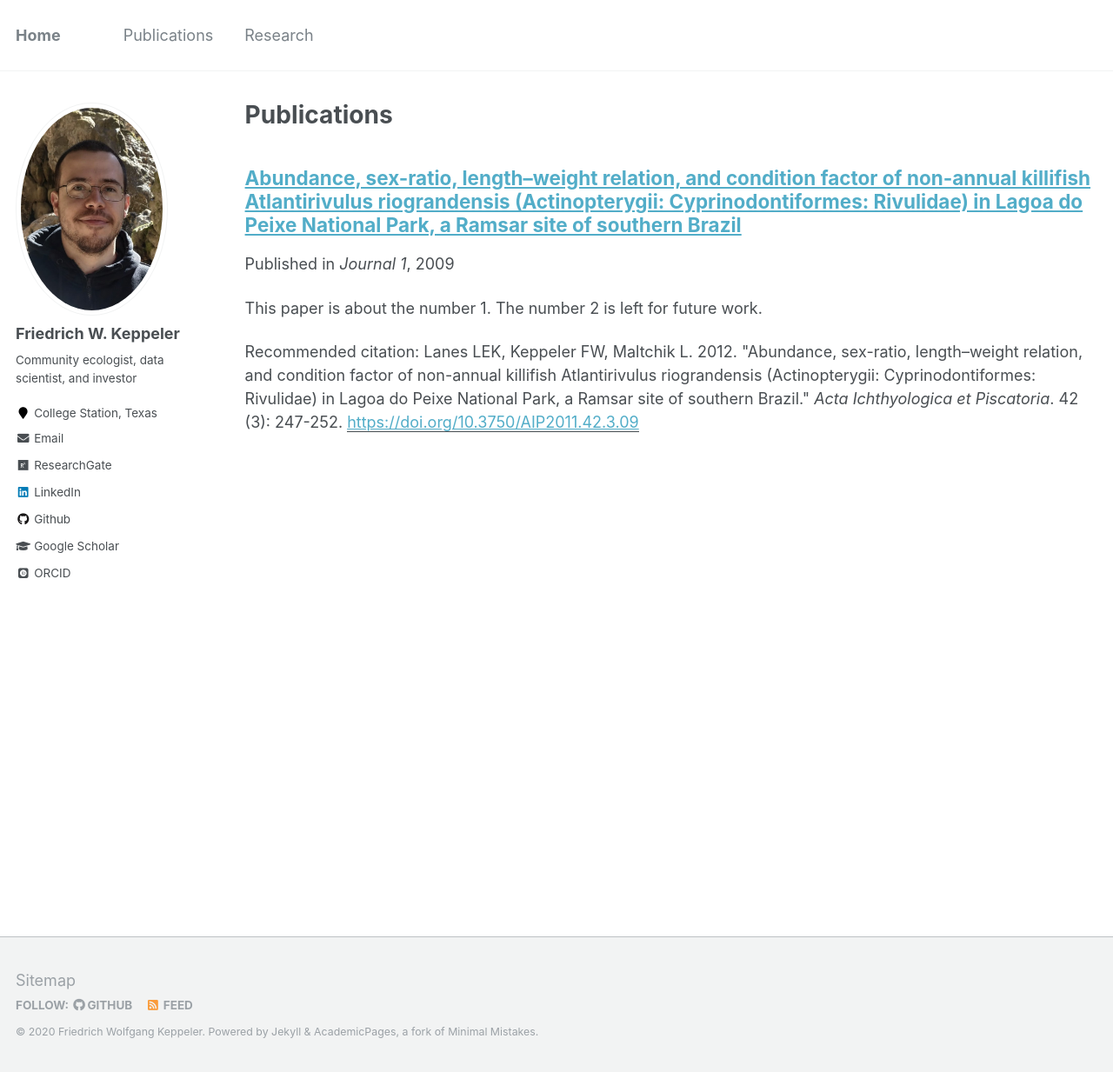
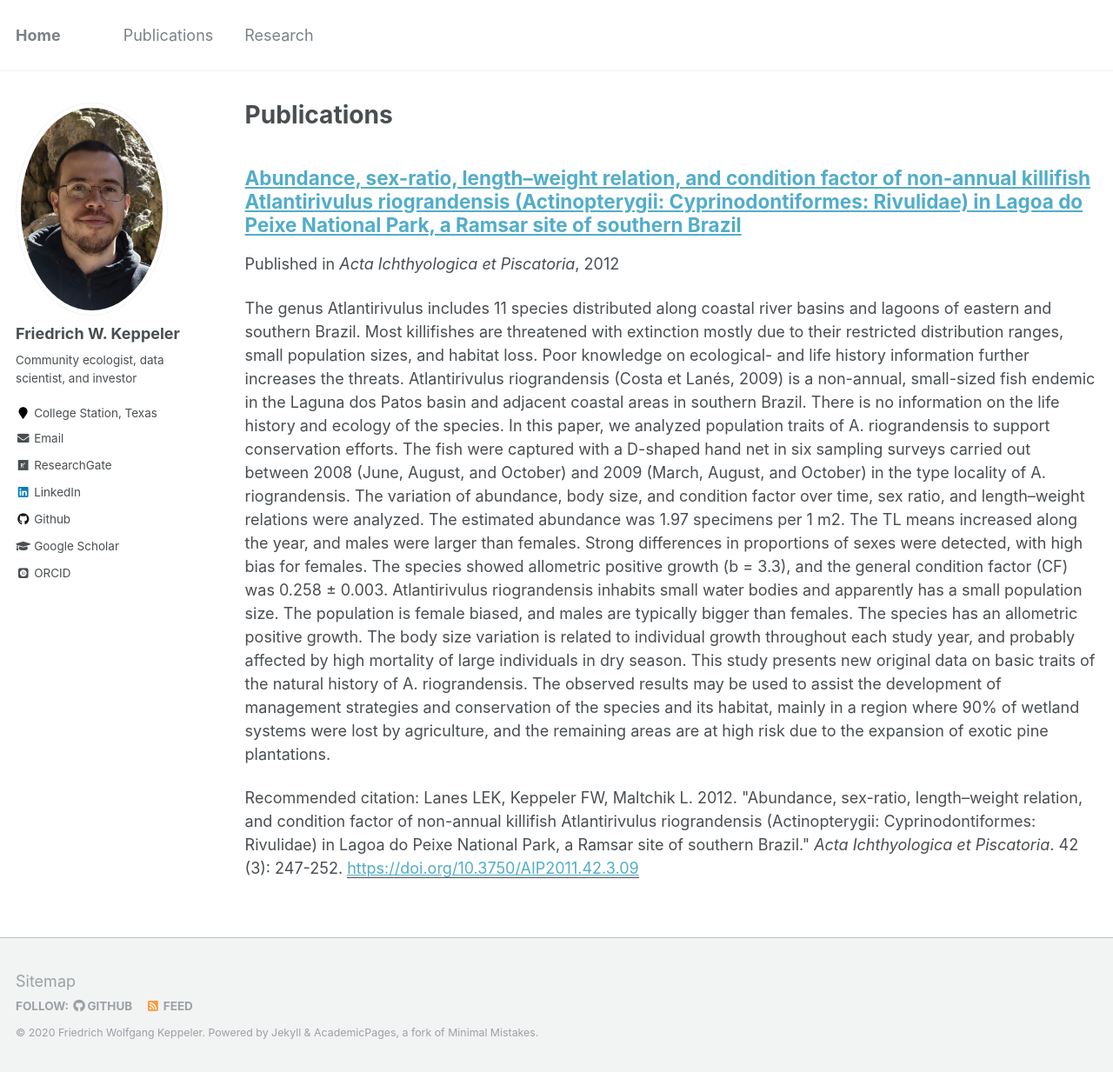
Before and after one commit to fkeppeler/fkeppeler.github.io, a Jekyll site: the page built from _pages/publications.md, in a window 1280 px wide and 1233 px high. Shown: the whole window at 87% size. Built offline with Jekyll 4.4.1, drawn with Linux system fonts in a browser that asks for light colours; some web fonts are replaced.

Commit message:
Update 2015-10-01-paper-title-number-4.md

```diff
--- a/_publications/2015-10-01-paper-title-number-4.md
+++ b/_publications/2015-10-01-paper-title-number-4.md
@@ -2,9 +2,9 @@
 title: "Abundance, sex-ratio, length–weight relation, and condition factor of non-annual killifish Atlantirivulus riograndensis (Actinopterygii: Cyprinodontiformes: Rivulidae) in Lagoa do Peixe National Park, a Ramsar site of southern Brazil"
 collection: publications
 permalink: /publication/2009-10-01-paper-title-number-1
-excerpt: 'This paper is about the number 1. The number 2 is left for future work.'
-date: 2009-10-01
-venue: 'Journal 1'
+excerpt:
+date: 2012-09-30
+venue: 'Acta Ichthyologica et Piscatoria'
 paperurl: 'https://doi.org/10.3750/AIP2011.42.3.09'
 citation: 'Lanes LEK, Keppeler FW, Maltchik L. 2012. &quot;Abundance, sex-ratio, length–weight relation, and condition factor of non-annual killifish Atlantirivulus riograndensis (Actinopterygii: Cyprinodontiformes: Rivulidae) in Lagoa do Peixe National Park, a Ramsar site of southern Brazil.&quot; <i>Acta Ichthyologica et Piscatoria</i>. 42 (3): 247-252.'
 ---
```
